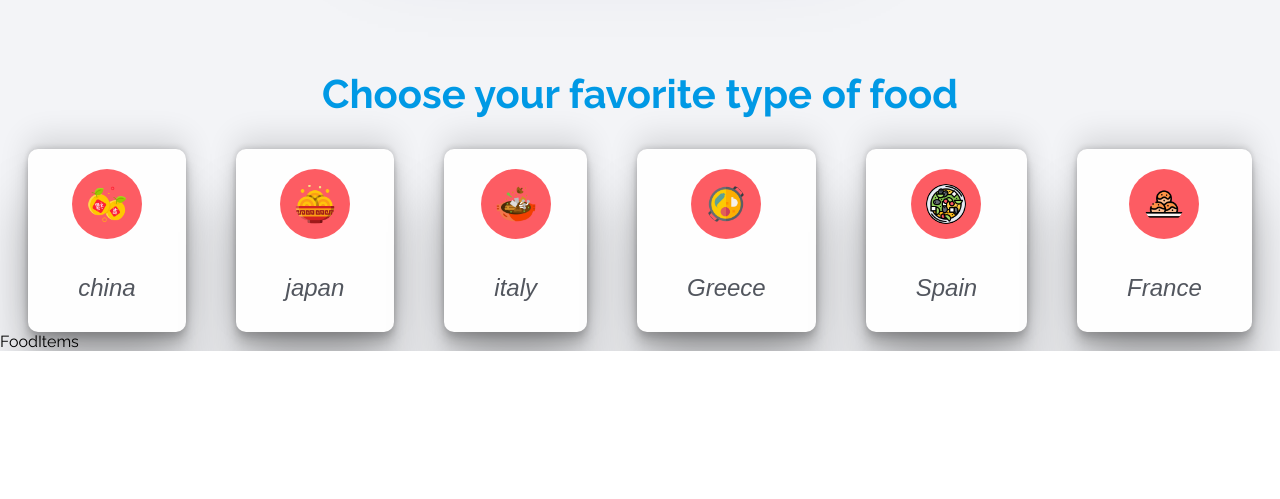
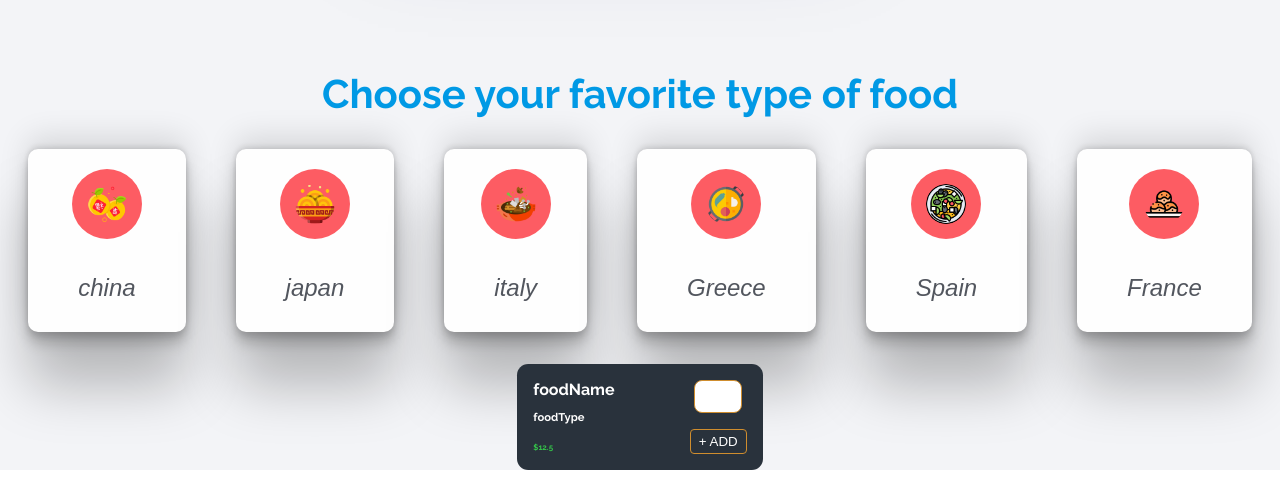
Before and after one commit to FrontEndDevo/React-App-Food-Delivery, a React (Create React App) app: page / in a window 1280 px wide. Shown: the part 1055-1554 px from the top of the page. Before the commit the page ends 1406 px from the top, so only its background shows below. Built offline with nearby package versions, Linux system fonts and the light colour scheme; no server answers.

Commit message:
finish productItems design

```diff
--- a/src/components/Products/ProductItem/ProductItem.js
+++ b/src/components/Products/ProductItem/ProductItem.js
@@ -1,5 +1,5 @@
 import { Fragment, useEffect, useState } from "react";
-import styles from "./ProductItem.module.scss";
+import classes from "./ProductItem.module.scss";
 
 const ProductItem = (props) => {
   // States to mange data loading and errors
@@ -7,6 +7,8 @@ const ProductItem = (props) => {
   const [isLoading, setIsLoading] = useState(false);
 
   const choosenCounrty = props.country;
+  const foodItems = {};
+
   // Fetch food data from (Firebase)
   useEffect(() => {
     const fetchData = async () => {
@@ -19,6 +21,8 @@ const ProductItem = (props) => {
       if (!response.ok) throw new Error("Fetch food failed!");
 
       const data = await response.json();
+
+      // console.log(data);
       console.log(data);
     };
 
@@ -30,7 +34,22 @@ const ProductItem = (props) => {
     }
   }, [choosenCounrty]);
 
-  return <Fragment>FoodItems</Fragment>;
+  return (
+    <div className={classes.products}>
+      <div className={classes['food-box']}>
+            <div className={classes["food-info"]}>
+              <h4>foodName</h4>
+              <h6>foodType</h6>
+              <span>$12.5</span>
+            </div>
+
+            <div className={classes["add-to-cart"]}>
+              <input type="number" />
+              <button>+ Add</button>
+            </div>
+      </div>
+    </div>
+  );
 };
 
 export default ProductItem;
--- a/src/components/Products/ProductItem/ProductItem.module.scss
+++ b/src/components/Products/ProductItem/ProductItem.module.scss
@@ -1,69 +1,75 @@
 @use "../../../styles/vars" as *;
 
-.product {
+.products {
   display: flex;
   flex-wrap: wrap;
+  width: 60vw;
+  gap: 2rem;
+  align-items: center;
   justify-content: center;
-  align-items: center;
-  gap: 20px;
-  margin-top: 2rem;
-  .produt-items {
+  margin: 2rem auto;
+
+  .food-box {
+    background-color: $bg_color;
     display: flex;
+    width: calc(calc(60vw - 2rem) / 3);
     justify-content: space-between;
     align-items: center;
-    flex-direction: row-reverse;
-    gap: 10px;
-    width: 200px;
-    height: 200px;
-    padding: 10px;
-    border-radius: 15px;
-    background-color: $primary_color;
-    margin: 20px 10px;
-    transition: 0.5s;
+    padding: 1rem;
+    border-radius: 0.7rem;
 
-    &:hover {
-      background-color: #2e1f54;
-      box-shadow: rgba(0, 0, 0, 0.35) 0px -50px 36px -28px inset;
-    }
-  }
+    .food-info {
+      color: $primary_color;
+      h4{
+        font-size: 1rem;
+      }
 
-  img {
-    width: 50%;
-    height: 100%;
-  }
+      h6{
+        font-size: 0.7rem;
+        margin: 0.7rem 0;
+      }
 
-  .product-card {
-    display: flex;
-    flex-direction: column;
-    gap: 40px;
-    align-items: center;
-
-    img {
-      width: 50px;
-      background-color: $bg_color_numbers;
-      border-radius: 50%;
-      padding: 12px;
-      cursor: pointer;
-
-      &:hover {
-        background-color: $alt_bg_color_numbers;
+      span{
+        color: #34bf49;
+        font-size: 0.5rem;
+        font-weight: bold;
       }
     }
 
-    .product-info {
+    .add-to-cart {
       display: flex;
       flex-direction: column;
-      gap: 10px;
+      gap: 1rem;
+      justify-content: center;
+      align-items: center;
 
-      h4 {
-        font-size: 1rem;
-        color: $primary_color;
+      input{
+        width: 3rem;
+        max-width: 100%;
+        padding: 0.5rem;
+        border: none;
+        border: 1px solid #cf8d2e;
+        border-radius: 0.5rem;
+        font-weight: bold;
+        &:focus{
+          outline: none;
+        }
       }
 
-      p {
-        font-size: 1.5rem;
-        color: #009f4d;
+      button{
+        padding: 0.25rem 0.5rem;
+        background-color: transparent;
+        color: $primary_color;
+        text-transform: uppercase;
+        border: 1px solid #cf8d2e;
+        border-radius: 0.25rem;
+        transition: 0.5s;
+        &:hover{
+          background-color: #cf8d2e;
+
+        }
       }
+
     }
   }
 }
```
